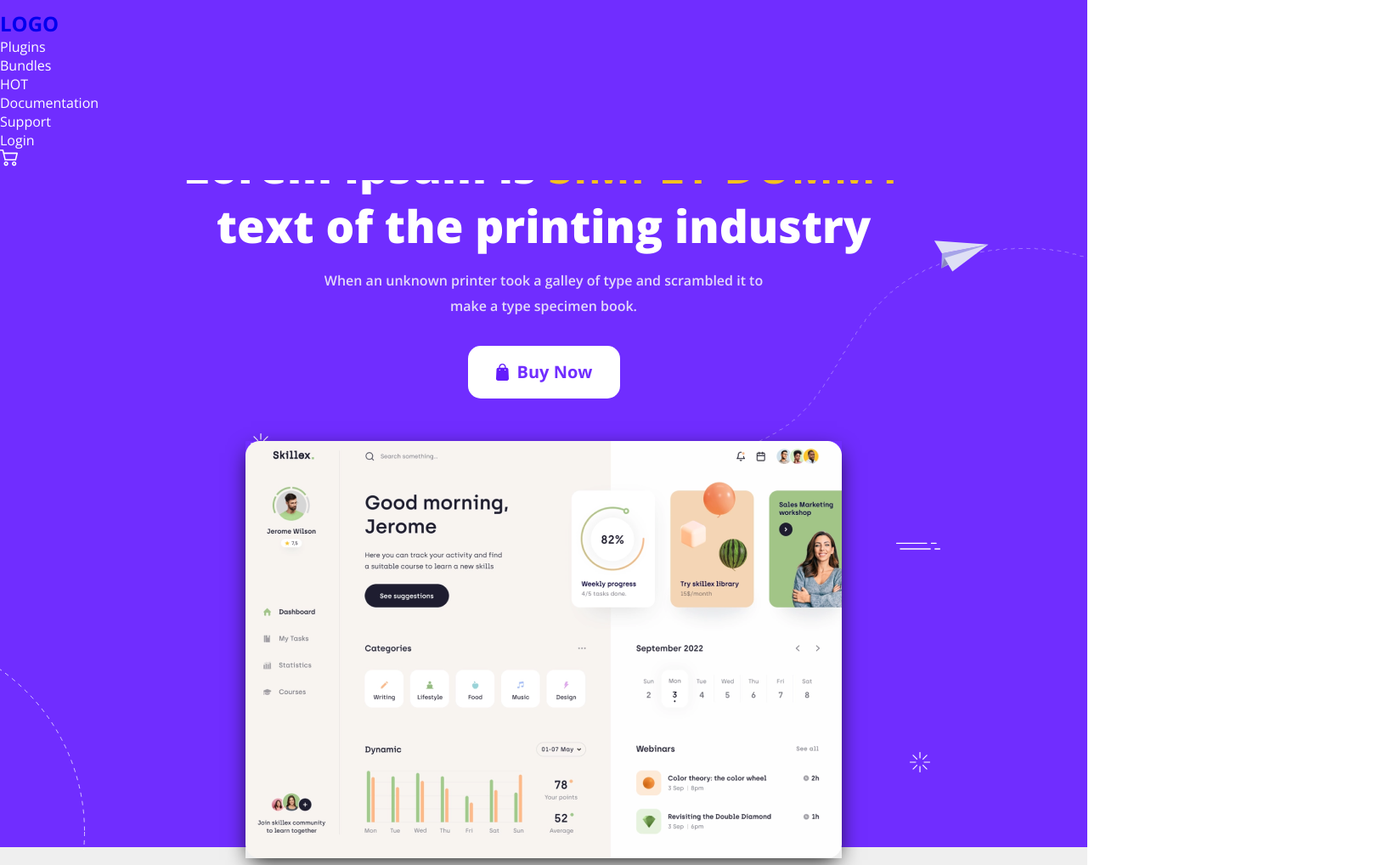
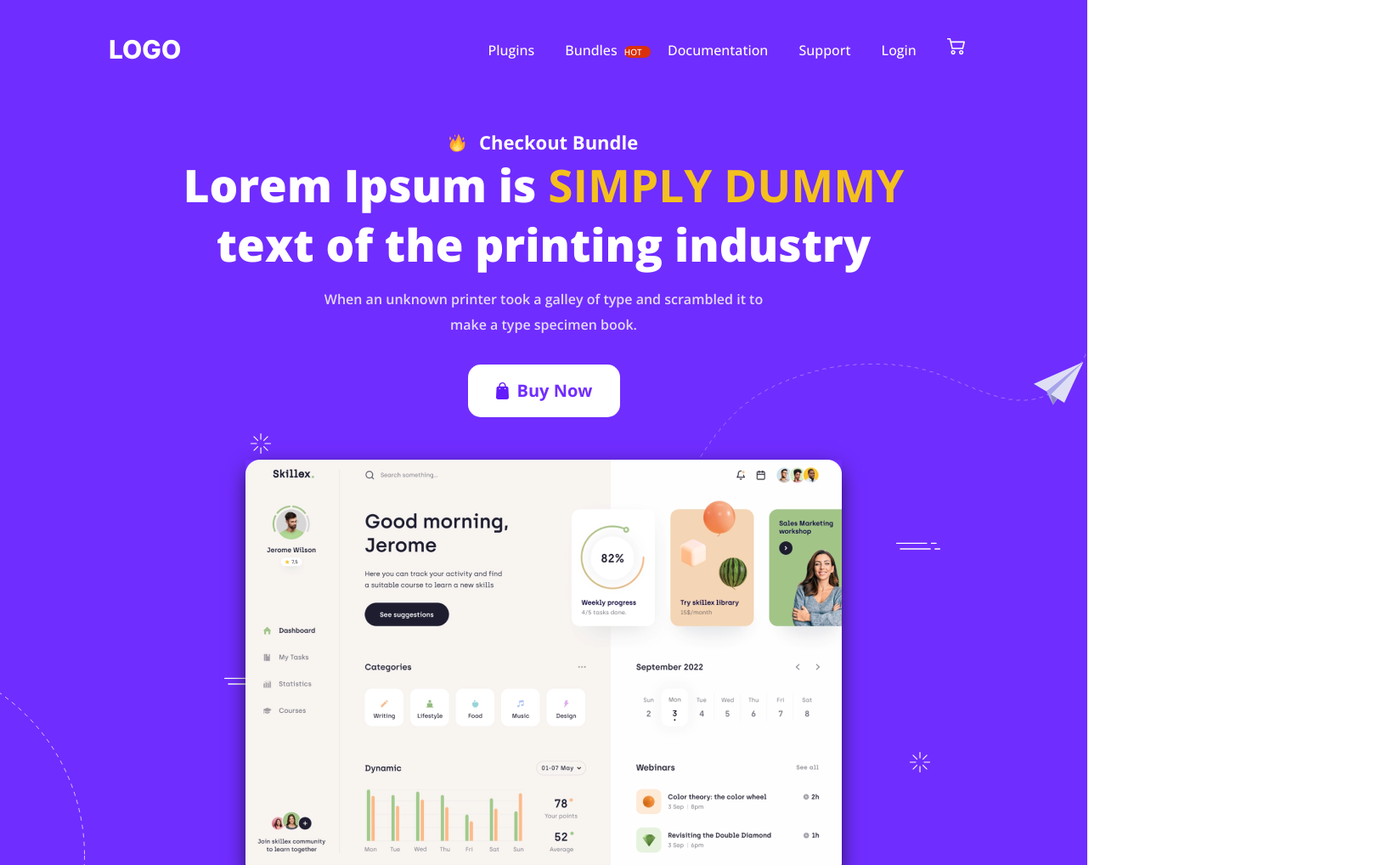
Before and after one commit to deeepak-me/zennod, a plain HTML site: page index.html in a window 1280 px wide. Shown: the top 1018 px of the page at 85% size, 1647 px wide, since content can reach past the window. Drawn offline with nearby package versions, Linux system fonts and the light colour scheme.

Commit message:
feat: Styling completed

```diff
--- a/style.css
+++ b/style.css
@@ -15,6 +15,7 @@ body{
     overflow-x: hidden;
     color: #FFFFFF;
     font-size: 16px;
+    height: 100vh;
 }
 section {
     padding: 2rem 7%;
@@ -22,42 +23,32 @@ section {
 .container{
     width: 100%;
     margin:  0 auto;
-    /* position: relative; */
+}
+
+.hero{
+    width: 100%;
+    background: #702DFF;
+    position: fixed;
+    z-index: 100;
 }
 
 nav{
-    width: 100%;
-    background: #702DFF;
-    padding: 0.7rem 0;
-    position: fixed;
-    top: 0;
-    z-index: 105;
+    display: flex;
+    align-items: center;
+    justify-content: space-between;
+    padding-top: 40px;
+    padding-left: 10%;
+    padding-right: 10%;
+    padding-bottom: 14px;
 }
 
-nav .container{
-    width: 80%;
-    display: flex;
-    justify-content: space-between;
-    align-items: center;
-    margin-top: 40px;
+nav ul li{
+    list-style-type: none;
+    display: inline-block;
+    cursor: pointer;
 }
 
-nav .container .log{
-    font-family: 'Inter';
-    font-style: normal;
-    font-weight: 800;
-    font-size: 30px;
-    line-height: 36px;
-
-    color: #FEFEFE;
-}
-
-nav .container .nav-items{
-    display: flex;
-    justify-content: space-between;
-}
-
-nav .container a {
+nav ul li a{
     margin: 0 1rem;
     text-decoration: none;
     font-style: normal;
@@ -65,44 +56,34 @@ nav .container a {
     font-size: 16px;
     line-height: 142%;
     color: #FFFFFF;
-
-
 }
 
-nav .container .hot{
+nav .log{
+    font-family: 'Inter';
+    font-style: normal;
+    font-weight: 800;
+    font-size: 30px;
+    line-height: 36px;
+    color: #FEFEFE;
+    cursor: pointer;
+}
+
+nav .hot{
     border-radius: 12px;
     width: 31px;
-    height: 10px;
+    height: 14px;
     background: #DA310C;
-    border-radius: 12px;
-    margin-left: 5px;
-
-}
-
-nav .container .hot{
-    font-style: normal;
+    margin-left: -12px;
     font-weight: 500;
     font-size: 10px;
     line-height: 142%;
-    color: #FFFFFF;
-    text-align: center;
-}
-
-nav .container .nav-items h3{
-    margin-left: 34px;
-    font-style: normal;
-    font-weight: 500;
-    font-size: 16px;
-}
-
-main .container{
-    margin-top: 98px;
 }
 
 main .top{
     background: #702DFF;
     text-align: center;
     min-height: 100vh;
+    padding-top: 102px;
 }
 
 main .container .top .first{
@@ -110,7 +91,7 @@ main .container .top .first{
     align-items: center;
     justify-content: center;
     gap: 1rem;
-    height: 31px;
+    margin-top: 50px;
 }
 
 .first img{
@@ -178,21 +159,21 @@ main .container .top .btn .btn-content img{
 
 main .top .vector1{
     position: absolute;
-    left: 42.6%;
-    /* right: -5.21%; */
-    top: 5.56%;
-    /* bottom: 56.75%; */
     opacity: 0.56;
+    width:1202.01px;
+    height:901.94px;
+    top: 180px;
+    left: 318px;
+
 }
 
 main .top .vector2{
     position: absolute;
     width: 63.62px;
     height: 37.41px;
-    left: 1100px;
-    top: 270px;
-
-    transform: rotate(32.5deg);
+    left: 1216px;
+    top: 423px;
+    transform: rotate(4.5deg);
 }
 
 main .top .vector3{
@@ -216,15 +197,15 @@ main .top .vector7{
     width: 25px;
     height: 25px;
     left: -84px;
-    top: 745px;
+    top: 773px;
 }
 
 main .top .vector8{
     position: absolute;
     width: 49px;
     height: 7.46px;
-    left: 295px;
-    top: 885px;
+    left: 264px;
+    top: 789px;
 }
 
 main .top .vector9{
@@ -397,6 +378,7 @@ main .container .center img{
     border-radius: 47px;
     padding: 10px;
     margin: 21px 0;
+    cursor: pointer;
 }
 
 .footer .btn-section .btn-2{
```
